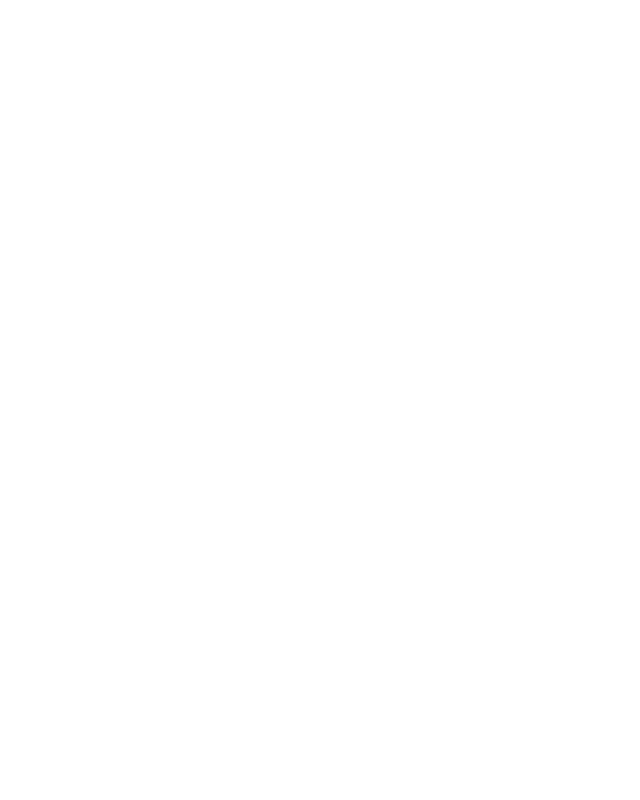
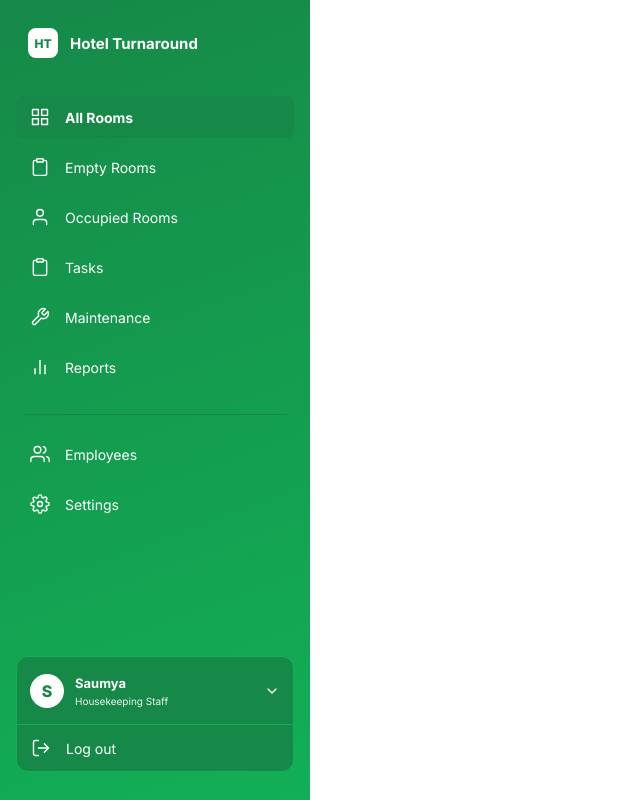
Before and after one commit to Saumya-Kanti-Sarma/SIH-practice, a React (Vite) app in the folder software/: page / in a window 1280 px wide. Shown: the whole page, without its empty margins (0-640 px from the left). Built offline with nearby package versions, Linux system fonts and the light colour scheme; a web font is replaced by a local one.

Commit message:
feat:added sidebar

```diff
--- a/software/src/App.css
+++ b/software/src/App.css
@@ -14,3 +14,9 @@
   padding: 0;
   border-radius: 0;
 }
+
+body {
+  overflow: hidden;
+  height: 100vdh;
+  width: 100vw;
+}
--- a/software/src/pages/Home/Home.css
+++ b/software/src/pages/Home/Home.css
@@ -0,0 +1,3 @@
+.home {
+  height: 100vh;
+}
--- a/software/src/pages/Home/Home.jsx
+++ b/software/src/pages/Home/Home.jsx
@@ -1,10 +1,11 @@
 import "./Home.css";
+import Sidebar from "./components/Sidebar/Sidebar";
 
 const Home = () => {
   return (
-    <>
-
-    </>
+    <main className="home">
+      <Sidebar />
+    </main>
   )
 }
 
--- /dev/null
+++ b/software/src/pages/Home/components/Sidebar/Sidebar.css
@@ -0,0 +1,148 @@
+.sidebar {
+  background: linear-gradient(160deg, var(--dark-green), var(--green));
+  /* border-radius: 0 12px 12px 0; */
+  color: var(--white);
+  display: flex;
+  flex-direction: column;
+  height: calc(100vh - 56px);
+  justify-content: space-between;
+  max-width: 278px;
+  overflow: hidden;
+  padding: 28px 16px;
+  width: 100%;
+}
+
+.sidebar__brand {
+  align-items: center;
+  display: flex;
+  gap: 12px;
+  margin: 0 12px 38px;
+}
+
+.sidebar__brand-mark {
+  align-items: center;
+  background: var(--white);
+  border-radius: 8px;
+  color: var(--dark-green);
+  display: flex;
+  font-size: 12px;
+  font-weight: 800;
+  height: 30px;
+  justify-content: center;
+  letter-spacing: 0;
+  width: 30px;
+}
+
+.sidebar__brand-name {
+  font-size: 15px;
+  font-weight: 700;
+  letter-spacing: 0;
+}
+
+.sidebar__nav-group {
+  display: grid;
+  gap: 8px;
+}
+
+.sidebar__link,
+.sidebar__logout {
+  align-items: center;
+  border-radius: 8px;
+  color: var(--white);
+  display: flex;
+  font-size: 14px;
+  gap: 15px;
+  min-height: 42px;
+  padding: 0 14px;
+  text-decoration: none;
+  transition: background-color 160ms ease, color 160ms ease;
+}
+
+.sidebar__link:hover,
+.sidebar__link:focus-visible,
+.sidebar__logout:hover,
+.sidebar__logout:focus-visible {
+  background-color: var(--dark-green);
+  outline: none;
+}
+
+.sidebar__link--active {
+  background-color: var(--dark-green);
+  font-weight: 700;
+}
+
+.sidebar__icon {
+  flex: 0 0 auto;
+  font-size: 20px;
+  stroke-width: 1.7;
+}
+
+.sidebar__divider {
+  background-color: var(--dark-green);
+  height: 1px;
+  margin: 26px 7px 18px;
+}
+
+.sidebar__account {
+  background-color: var(--dark-green);
+  border: 1px solid var(--green);
+  border-radius: 12px;
+  overflow: hidden;
+}
+
+.sidebar__profile {
+  align-items: center;
+  display: flex;
+  gap: 11px;
+  min-height: 67px;
+  padding: 0 13px;
+}
+
+.sidebar__avatar {
+  align-items: center;
+  background-color: var(--white);
+  border-radius: 50%;
+  color: var(--dark-green);
+  display: flex;
+  flex: 0 0 auto;
+  font-size: 16px;
+  font-weight: 800;
+  height: 34px;
+  justify-content: center;
+  width: 34px;
+}
+
+.sidebar__profile-copy {
+  display: grid;
+  gap: 4px;
+  min-width: 0;
+}
+
+.sidebar__profile-copy strong {
+  font-size: 13px;
+}
+
+.sidebar__profile-copy span {
+  color: var(--off-white);
+  font-size: 10px;
+  white-space: nowrap;
+}
+
+.sidebar__chevron {
+  font-size: 16px;
+  margin-left: auto;
+}
+
+.sidebar__logout {
+  border-radius: 0;
+  border-top: 1px solid var(--green);
+  min-height: 46px;
+}
+
+@media (max-width: 640px) {
+  .sidebar {
+    border-radius: 0;
+    max-width: none;
+    min-height: 100vh;
+  }
+}
--- /dev/null
+++ b/software/src/pages/Home/components/Sidebar/Sidebar.jsx
@@ -0,0 +1,86 @@
+import {
+  FiBarChart2,
+  FiChevronDown,
+  FiClipboard,
+  FiGrid,
+  FiLogOut,
+  FiSettings,
+  FiTool,
+  FiUsers,
+  FiUser,
+} from "react-icons/fi";
+import "./Sidebar.css";
+
+const primaryItems = [
+  { label: "All Rooms", icon: FiGrid, active: true },
+  { label: "Empty Rooms", icon: FiClipboard },
+  { label: "Occupied Rooms", icon: FiUser },
+  { label: "Tasks", icon: FiClipboard, v2: true },
+  { label: "Maintenance", icon: FiTool, v2: true },
+  { label: "Reports", icon: FiBarChart2, v2: true },
+];
+
+const secondaryItems = [
+  { label: "Employees", icon: FiUsers },
+  { label: "Settings", icon: FiSettings, v2: true },
+];
+
+const Sidebar = () => {
+  return (
+    <aside className="sidebar" aria-label="Main navigation">
+      <div className="sidebar__content">
+        <div className="sidebar__brand">
+          <span className="sidebar__brand-mark">HT</span>
+          <span className="sidebar__brand-name">Hotel Turnaround</span>
+        </div>
+
+        <nav className="sidebar__nav">
+          <div className="sidebar__nav-group">
+            {primaryItems.map(({ label, icon: Icon, active }) => (
+              <a
+                className={`sidebar__link${active ? " sidebar__link--active" : ""}`}
+                href={`#${label.toLowerCase().replaceAll(" ", "-")}`}
+                key={label}
+              >
+                <Icon aria-hidden="true" className="sidebar__icon" />
+                <span>{label}</span>
+              </a>
+            ))}
+          </div>
+
+          <div className="sidebar__divider" />
+
+          <div className="sidebar__nav-group">
+            {secondaryItems.map(({ label, icon: Icon }) => (
+              <a
+                className="sidebar__link"
+                href={`#${label.toLowerCase()}`}
+                key={label}
+              >
+                <Icon aria-hidden="true" className="sidebar__icon" />
+                <span>{label}</span>
+              </a>
+            ))}
+          </div>
+        </nav>
+      </div>
+
+      <div className="sidebar__account">
+        <div className="sidebar__profile">
+          <div aria-hidden="true" className="sidebar__avatar">S</div>
+          <div className="sidebar__profile-copy">
+            <strong>Saumya</strong>
+            <span>Housekeeping Staff</span>
+          </div>
+          <FiChevronDown aria-hidden="true" className="sidebar__chevron" />
+        </div>
+        <a className="sidebar__logout" href="#log-out">
+          <FiLogOut aria-hidden="true" className="sidebar__icon" />
+          <span>Log out</span>
+        </a>
+      </div>
+    </aside>
+  );
+};
+
+export default Sidebar;
```
Also changed, not shown: software/package.json (+5 -4 lines), 2 other files (tests, documents, lock files or other folders).
